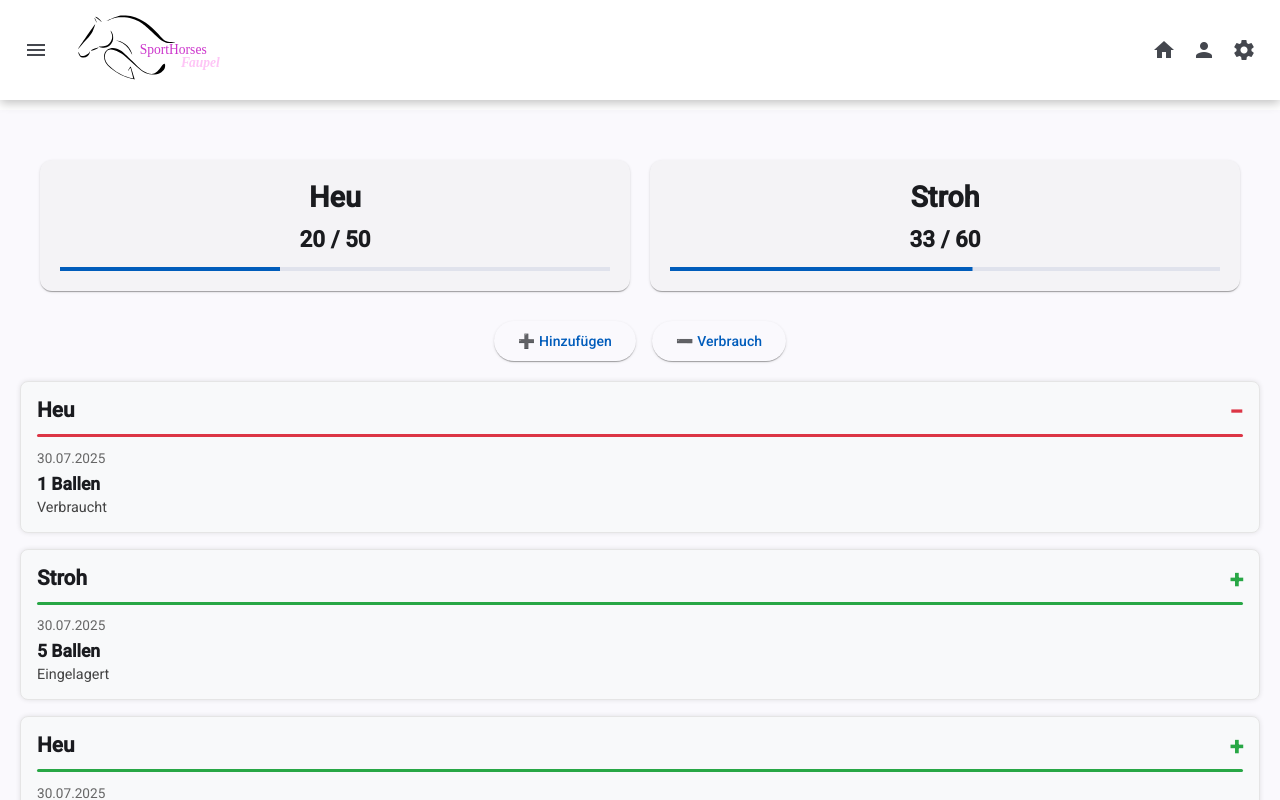
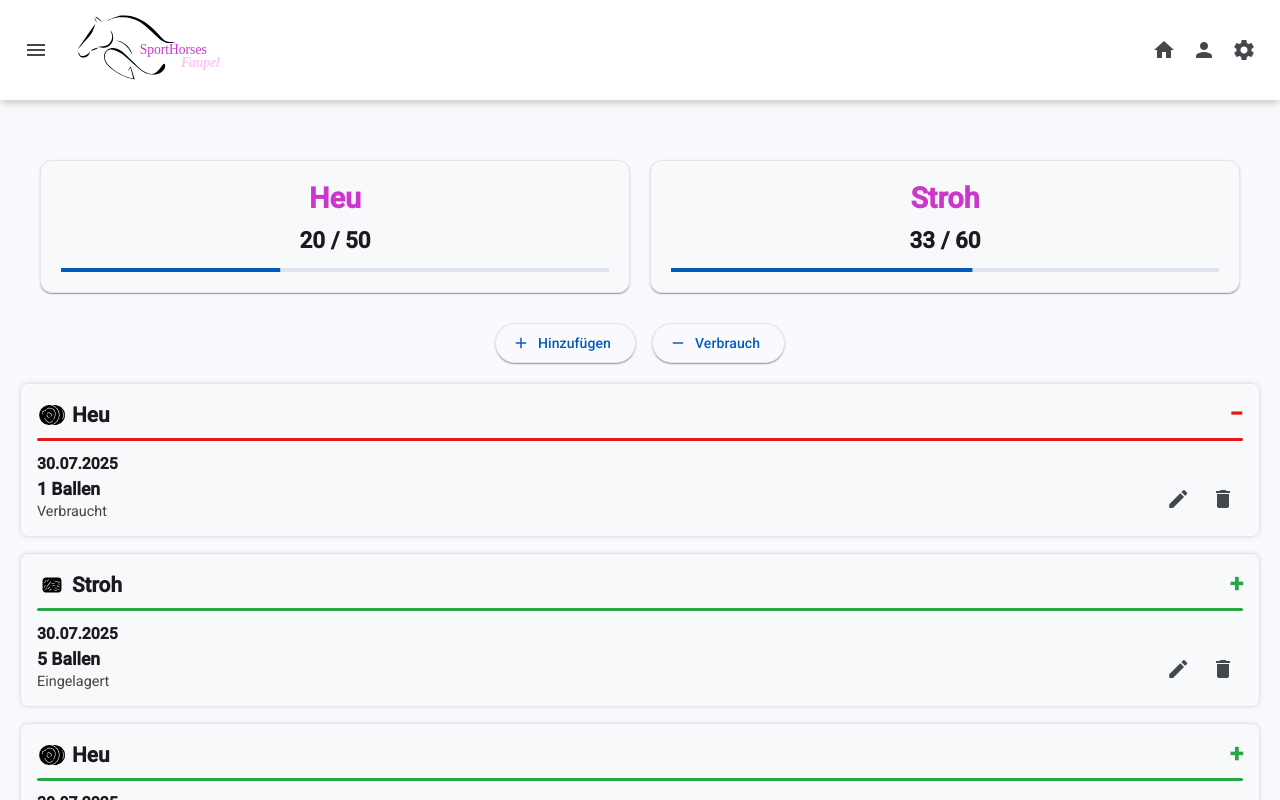
Before and after one commit to FabienneFaupel/sporthorses, an Angular app: page /feed in a window 1280 px wide. Built offline with nearby package versions, Linux system fonts and the light colour scheme.

Commit message:
grundstrucktur steht

```diff
--- a/src/app/pages/horse-feed-page/horse-feed-page.component.html
+++ b/src/app/pages/horse-feed-page/horse-feed-page.component.html
@@ -27,15 +27,17 @@
 
 <!-- Buttons unter den Cards -->
 <div class="feed-actions">
-  <button mat-raised-button color="primary" >➕ Hinzufügen</button>
-  <button mat-raised-button color="accent" >➖ Verbrauch</button>
+  <button mat-raised-button color="primary" class="add-btn"><mat-icon>add2</mat-icon>Hinzufügen</button>
+  <button mat-raised-button color="accent" class="add-btn"><mat-icon>remove</mat-icon>Verbrauch</button>
 </div>
 
 <!-- Verlauf / History -->
 <div *ngFor="let log of feedLog" class="feed-log-card">
   <div class="feed-header">
-
+    <div class="feed-icon-box">
+    <img [src]="'/images/' + log.type + '.svg'" alt="{{ log.type }}" class="feed-icon" />
     <h3>{{ log.type | titlecase }}</h3>
+    </div>
     <span class="action-icon" [ngClass]="log.action">
       {{ log.action === 'add' ? '+' : '−' }}
     </span>
@@ -45,6 +47,9 @@
 
   <p class="history-date">{{ log.date | date:'dd.MM.yyyy' }}</p>
 
+  <div class="feed-content">
+    <div class="feed-infos">
+
   <div class="feed-amount">
     <strong>{{ log.amount }}</strong> Ballen
   </div>
@@ -52,4 +57,16 @@
   <span class="feed-action">
     {{ log.action === 'add' ? 'Eingelagert' : 'Verbraucht' }}
   </span>
+  </div>
+
+  <!-- Footer mit Buttons -->
+  <div class="feed-card-actions">
+    <button mat-icon-button color="primary">
+      <mat-icon>edit</mat-icon>
+    </button>
+    <button mat-icon-button color="warn">
+      <mat-icon>delete</mat-icon>
+    </button>
+  </div>
+  </div>
 </div>
--- a/src/app/pages/horse-feed-page/horse-feed-page.component.scss
+++ b/src/app/pages/horse-feed-page/horse-feed-page.component.scss
@@ -1,3 +1,6 @@
+@import '../../styles/colors.scss';
+
+
 .feed-container {
   display: flex;
   justify-content: space-between;
@@ -12,18 +15,17 @@
     flex-direction: column;
     align-items: center;
     padding: 20px;
+    background-color: #f8f9fa;
+    border: solid 1px #e5e5e5;
 
     h2 {
       margin-bottom: 12px;
       margin-top: 0px;
       font-size: 1.8rem;
+      color: $secondarycolor;
     }
 
-    .feed-icon {
-    width: 35px;
-    vertical-align: middle;
-    margin-right: 0px;
-}
+
 
 
     .feed-value {
@@ -53,6 +55,12 @@
   margin: 20px auto;
 }
 
+.add-btn {
+  border: solid 1px #e5e5e5;
+}
+
+
+
 .feed-log-card {
   margin: 1rem 0;
   padding: 1rem;
@@ -80,12 +88,24 @@
       font-weight: bold;
 
       &.add {
-        color: #28a745; // Grün für Plus
+        color: $green; // Grün für Plus
       }
       &.consume {
-        color: #dc3545; // Rot für Minus
+        color: $red;
+
       }
     }
+  }
+
+  .feed-icon-box {
+    display: flex;
+    flex-direction: row;
+    align-items: center;
+    gap: 5px;
+  }
+
+  .feed-icon {
+    width: 30px;
   }
 
 
@@ -99,23 +119,24 @@
     border-radius: 3px;
 
     &.add {
-      background-color: #28a745;
+      background-color: $green;
     }
     &.consume {
-      background-color: #dc3545;
+      background-color: $red;
     }
   }
 
   .history-date {
-    font-size: 0.85rem;
-    color: #666;
-    margin: 0.3rem 0 0.5rem;
+    font-size: 0.99rem;
+    margin: 0.3rem 0 0.4rem;
+    font-weight: bold;
+
   }
 
   .feed-amount {
     font-size: 1.1rem;
     font-weight: 600;
-    margin-bottom: 0.3rem;
+    margin-bottom: 0.1rem;
   }
 
   .feed-action {
@@ -123,3 +144,28 @@
     color: #444;
   }
 }
+
+.feed-content {
+    display: flex;
+    flex-direction: row;
+    justify-content: center;
+    align-items: center;
+    height: fit-content;
+    width: 100%;
+}
+
+.feed-infos {
+    width: 50%;
+    height: fit-content;
+}
+
+
+.feed-card-actions {
+    display: flex;
+    justify-content: flex-end;
+    gap: 0.3rem;
+    width: 50%;
+    height: fit-content;
+
+
+}
--- a/src/app/pages/horse-feed-page/horse-feed-page.component.ts
+++ b/src/app/pages/horse-feed-page/horse-feed-page.component.ts
@@ -9,6 +9,7 @@ import { MatCardModule } from '@angular/material/card';
 import { MatProgressBarModule } from '@angular/material/progress-bar';
 import { MatListModule } from '@angular/material/list';
 import { MatButtonModule } from '@angular/material/button';
+import { MatIconModule } from '@angular/material/icon';
 
 @Component({
   selector: 'app-horse-feed-page',
@@ -18,7 +19,8 @@ import { MatButtonModule } from '@angular/material/button';
     MatCardModule,
     MatProgressBarModule,
     MatListModule,
-    MatButtonModule
+    MatButtonModule,
+    MatIconModule
   ],
   templateUrl: './horse-feed-page.component.html',
   styleUrl: './horse-feed-page.component.scss'
--- a/src/app/styles/colors.scss
+++ b/src/app/styles/colors.scss
@@ -1,7 +1,8 @@
 
 $blue: #324a9a;
 $lightblue: #2293e1;
-$red: #B33791;
+$red: #e21a1a;
+$pink: #B33791;
 $green: #28A745;
 $primarycolor: #FEC5F6;
 $secondarycolor: #cc36cc;
```
